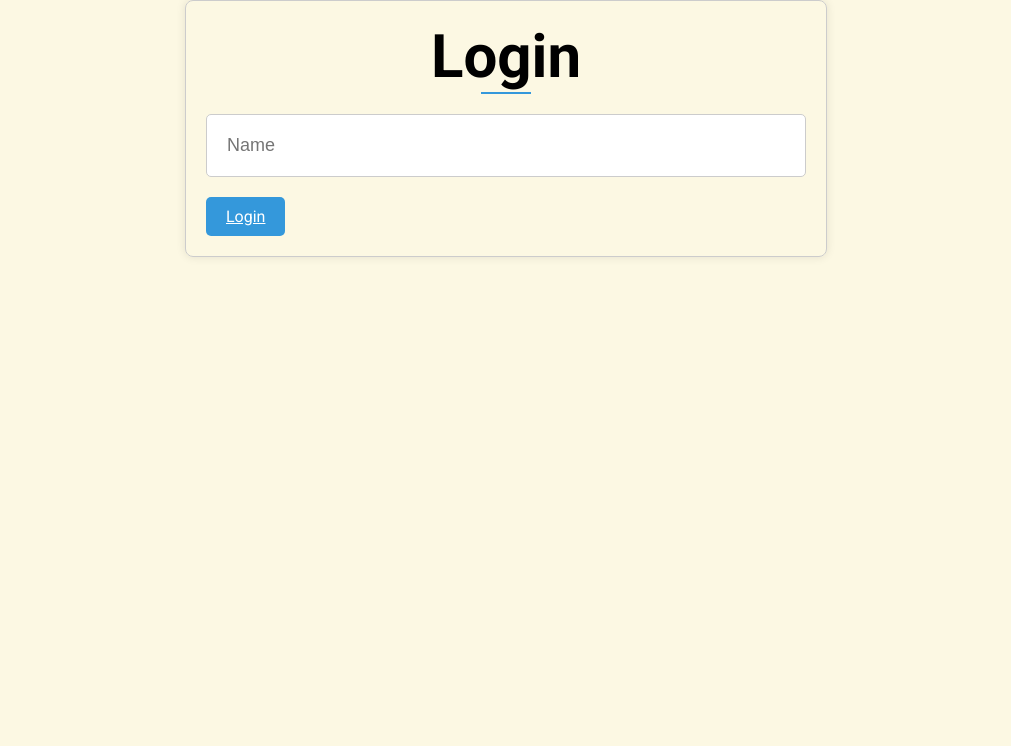
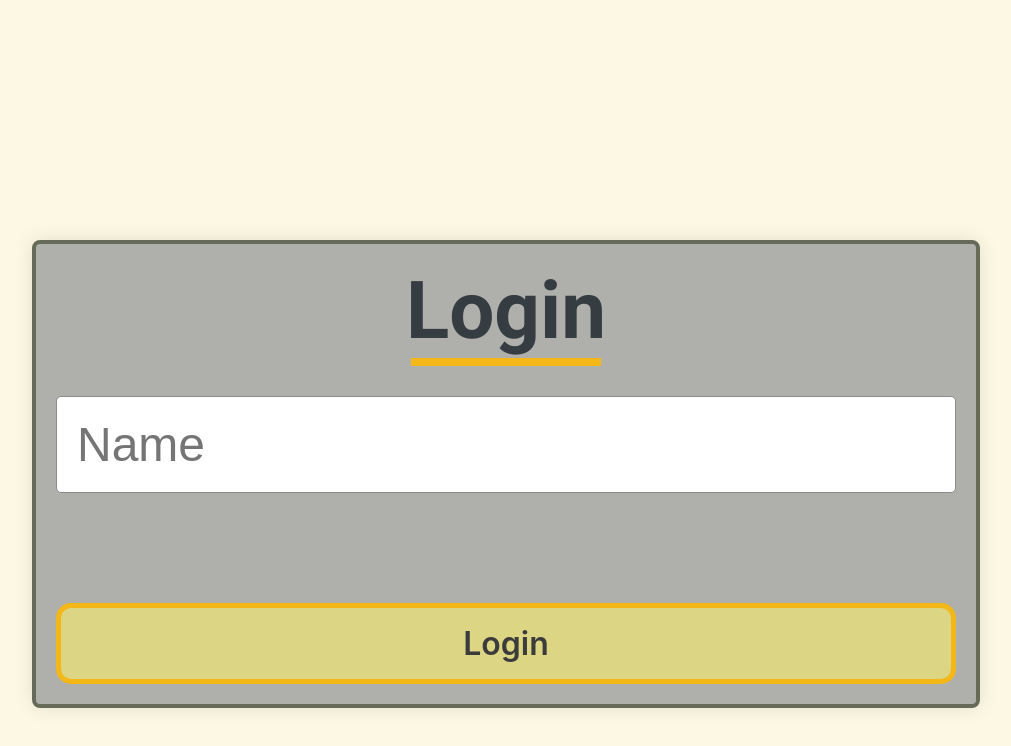
Before and after one commit to sallydough/just-for-us-master, a React (Create React App) app: page / in a window 1280 px wide. Shown: the top 746 px of the page, without its empty margins (134-1145 px from the left). Built offline with nearby package versions, Linux system fonts and the light colour scheme.

Commit message:
login styling changes

```diff
--- a/src/components/UserLogin/LoginSignUp.css
+++ b/src/components/UserLogin/LoginSignUp.css
@@ -1,11 +1,16 @@
+.alignSign {
+  margin-top: 30vh;
+}
+
 .container {
-  max-width: 600px;
-
+  max-width: 900px;
+  max-height: 800px;
   margin: auto;
+  background-color: #8c8f92af;
   padding: 20px;
-  border: 1px solid #ccc;
+  border: 4px solid #666a58;
   border-radius: 8px;
-  box-shadow: 0 0 10px rgba(0, 0, 0, 0.1);
+  box-shadow: 0 0 20px rgba(0, 0, 0, 0.1);
 }
 
 .header {
@@ -14,30 +19,34 @@
 }
 
 .text {
-  font-size: 60px;
+  color: #363d42;
+  font-size: 5rem;
   font-weight: bold;
 }
 
 .underline {
-  height: 2px;
-  width: 50px;
-  background-color: #3498db;
+  height: 8px;
+  width: 190px;
+  background-color: #f3b717;
   margin: 0 auto;
 }
 
 .inputs {
   margin-bottom: 20px;
+  text-transform: uppercase;
 }
 
 .input {
   margin-bottom: 15px;
+  text-transform: uppercase;
 }
 
 input {
   width: 100%;
-  font-size: large;
+  margin-top: 10px;
+  font-size: 3rem;
   padding: 20px;
-  border: 1px solid #ccc;
+  border: 1px solid #8e8b8b;
   border-radius: 5px;
   box-sizing: border-box;
 }
@@ -48,15 +57,59 @@ input {
 }
 
 .summit {
-  background-color: #3498db;
-  color: #fff;
-  padding: 10px 20px;
-  border-radius: 5px;
+  /* background-color: #e8d82d;
+  */
+  appearance: none;
+  background-color: #e3db7fde;
+  border: 5px solid #f3b717;
+  border-radius: 15px;
+  box-sizing: border-box;
+  color: #3b3b3b;
   cursor: pointer;
+  display: inline-block;
+  font-family: Robert, -apple-system, BlinkMacSystemFont, "Segoe UI", Helvetica,
+    Arial, sans-serif, "Apple Color Emoji", "Segoe UI Emoji", "Segoe UI Symbol";
+  font-size: 16px;
+  font-weight: 600;
+  line-height: normal;
+  margin: 0;
+  min-height: 60px;
+  min-width: 0;
+  outline: none;
+  padding: 16px 24px;
+  text-align: center;
+  text-decoration: none;
+  transition: all 300ms cubic-bezier(0.23, 1, 0.32, 1);
+  user-select: none;
+  -webkit-user-select: none;
+  touch-action: manipulation;
+  width: 100%;
+  will-change: transform;
+  cursor: pointer;
+
+  margin-top: 90px;
+
+  font-size: 2rem;
+}
+
+.summit:disabled {
+  pointer-events: none;
+}
+
+.summit:hover {
+  color: #1b1919;
+  background-color: #f3b717;
+  box-shadow: rgba(0, 0, 0, 0.25) 0 8px 15px;
+  transform: translateY(-2px);
+}
+
+.summit:active {
+  box-shadow: none;
+  transform: translateY(0);
 }
 
 .summit.gray {
-  background-color: #ccc;
+  background-color: #94999e;
   cursor: not-allowed;
 }
 
--- a/src/components/UserLogin/LoginSignUp.js
+++ b/src/components/UserLogin/LoginSignUp.js
@@ -110,6 +110,7 @@ const LoginSignUp = ({ onLogin, onNameEntered }) => {
   };
 
   return (
+    <div className="alignSign">
       <div className="container">
         <div className="header">
           <div className="text">Login</div>
@@ -138,6 +139,7 @@ const LoginSignUp = ({ onLogin, onNameEntered }) => {
           </div>
         )}
       </div>
+    </div>
   );
 };
 
```
Lines whose indentation alone changed are shown as unchanged.
